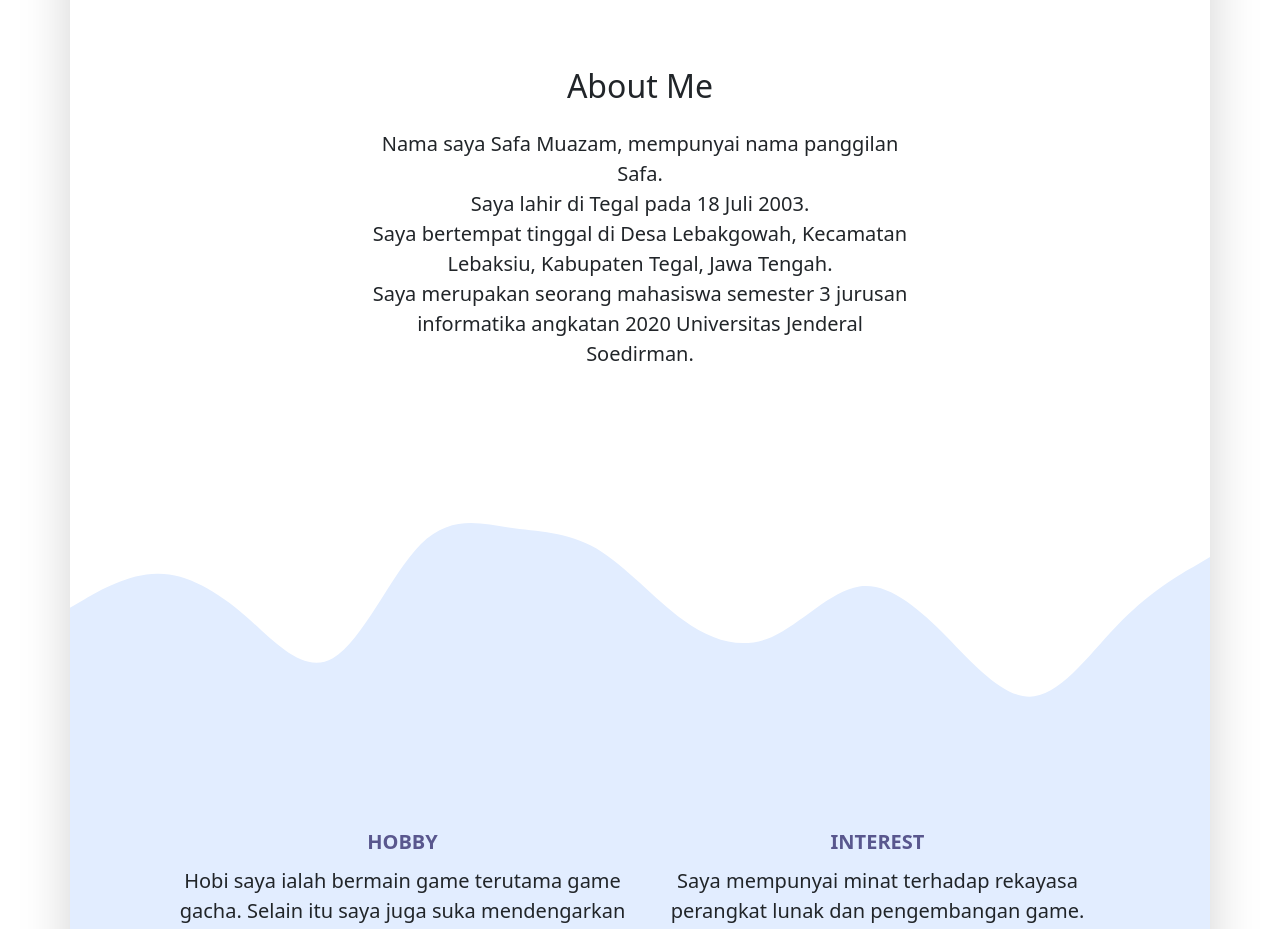
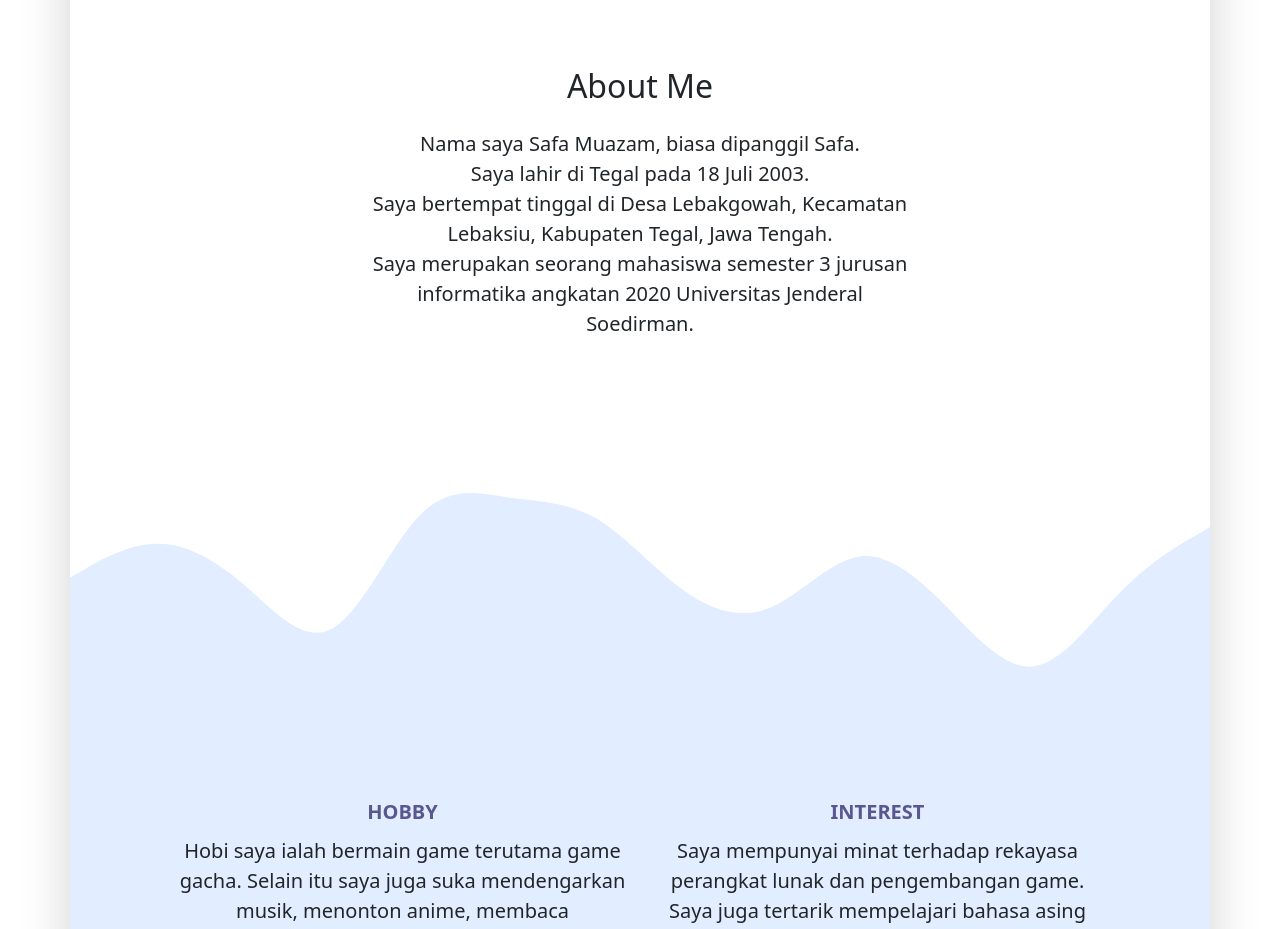
Before and after one commit to sfmuazam/CV, a plain HTML site: page index.html in a window 1280 px wide. Shown: the part 800-1729 px from the top of the page. Drawn offline with Linux system fonts and the light colour scheme.

Commit message:
Update index.html

```diff
--- a/index.html
+++ b/index.html
@@ -63,7 +63,7 @@
 					</div>
 					<div class="row justify-content-center fs-5 text-center">
 						<div class="col-md-6">
-							<p>Nama saya Safa Muazam, mempunyai nama panggilan Safa.<br>Saya lahir di Tegal pada 18 Juli 2003.<br>Saya bertempat tinggal di Desa Lebakgowah, Kecamatan Lebaksiu, Kabupaten Tegal, Jawa Tengah.<br>Saya merupakan seorang mahasiswa semester 3 jurusan informatika angkatan 2020 Universitas Jenderal Soedirman.</p>
+							<p>Nama saya Safa Muazam, biasa dipanggil Safa.<br>Saya lahir di Tegal pada 18 Juli 2003.<br>Saya bertempat tinggal di Desa Lebakgowah, Kecamatan Lebaksiu, Kabupaten Tegal, Jawa Tengah.<br>Saya merupakan seorang mahasiswa semester 3 jurusan informatika angkatan 2020 Universitas Jenderal Soedirman.</p>
 						</div>
 					</div>
 				</div>
```
